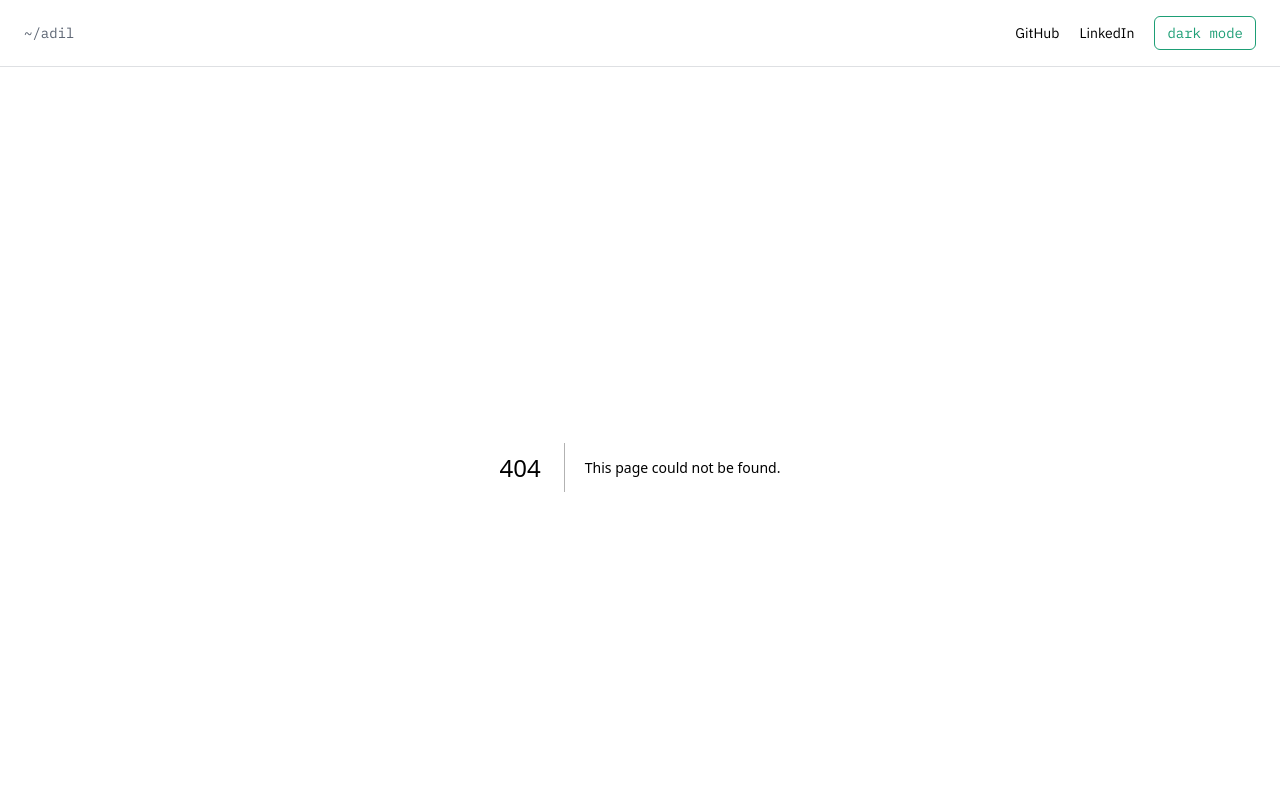
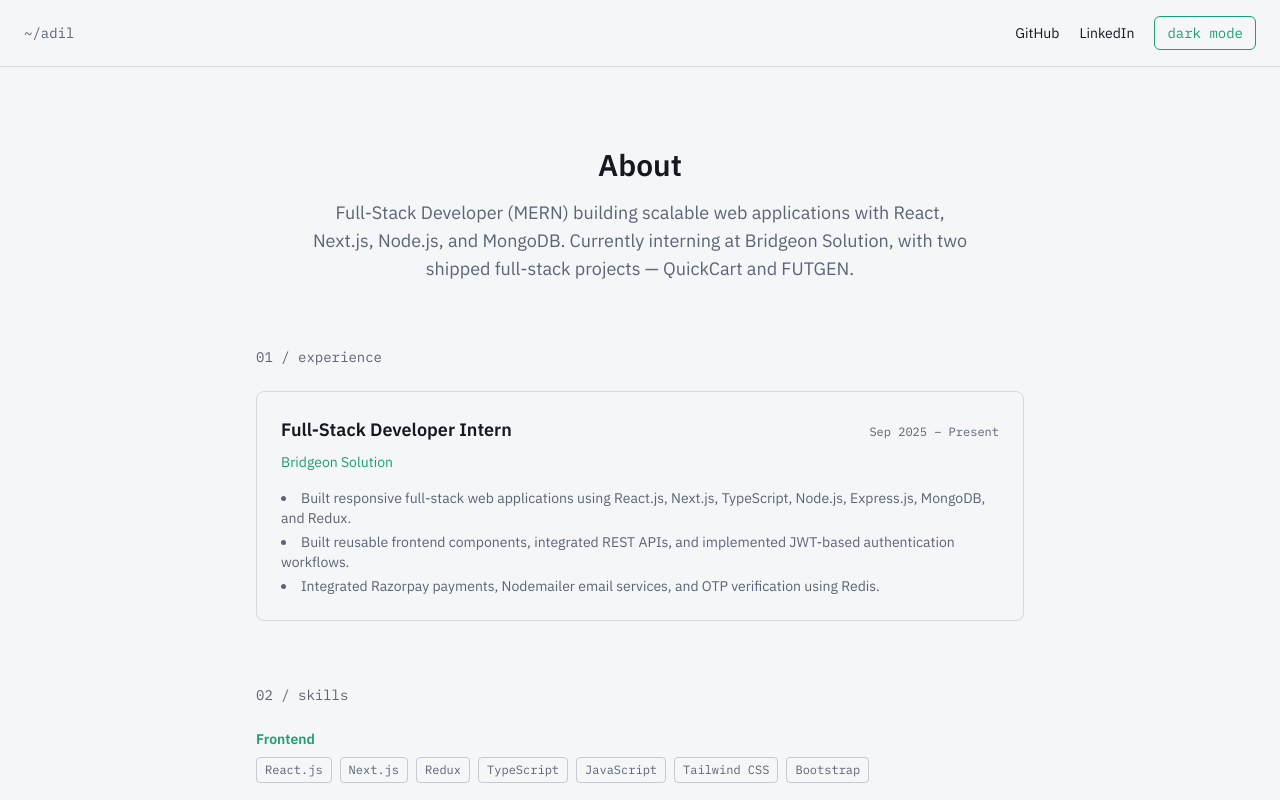
Before and after one commit to adil2133-git/portfolio-website, a Next.js app: page /about in a window 1280 px wide. Before the commit this address had no page. Shown: the top 800 px of the page. Built offline with nearby package versions, Linux system fonts and the light colour scheme.

Commit message:
created about page

```diff
--- /dev/null
+++ b/app/about/page.tsx
@@ -0,0 +1,52 @@
+import { experience } from "@/lib/experience";
+import { skills } from "@/lib/skills";
+
+export default function About() {
+  return (
+    <main className="flex flex-col items-center gap-16 px-6 py-20">
+      <section className="max-w-2xl flex flex-col gap-4 text-center">
+        <h1 className="text-3xl font-semibold">About</h1>
+        <p className="text-lg text-muted">
+          Full-Stack Developer (MERN) building scalable web applications with
+          React, Next.js, Node.js, and MongoDB. Currently interning at
+          Bridgeon Solution, with two shipped full-stack projects — QuickCart
+          and FUTGEN.
+        </p>
+      </section>
+
+      <section className="w-full max-w-3xl flex flex-col gap-6">
+        <h2 className="font-mono text-sm text-muted">01 / experience</h2>
+        {experience.map((job) => (
+          <div key={job.company} className="border border-muted/20 rounded-lg p-6 flex flex-col gap-2">
+            <div className="flex flex-col sm:flex-row sm:items-baseline sm:justify-between gap-1">
+              <h3 className="text-lg font-semibold">{job.role}</h3>
+              <span className="font-mono text-xs text-muted">{job.duration}</span>
+            </div>
+            <p className="text-accent text-sm">{job.company}</p>
+            <ul className="list-disc list-inside text-muted text-sm flex flex-col gap-1 mt-2">
+              {job.points.map((point) => <li key={point}>{point}</li>)}
+            </ul>
+          </div>
+        ))}
+      </section>
+
+      <section className="w-full max-w-3xl flex flex-col gap-6">
+        <h2 className="font-mono text-sm text-muted">02 / skills</h2>
+        <div className="flex flex-col gap-5">
+          {skills.map((group) => (
+            <div key={group.category} className="flex flex-col gap-2">
+              <h3 className="text-sm font-semibold text-accent">{group.category}</h3>
+              <div className="flex flex-wrap gap-2">
+                {group.items.map((skill) => (
+                  <span key={skill} className="font-mono text-xs border border-muted/30 text-muted px-2 py-1 rounded">
+                    {skill}
+                  </span>
+                ))}
+              </div>
+            </div>
+          ))}
+        </div>
+      </section>
+    </main>
+  );
+}
```
